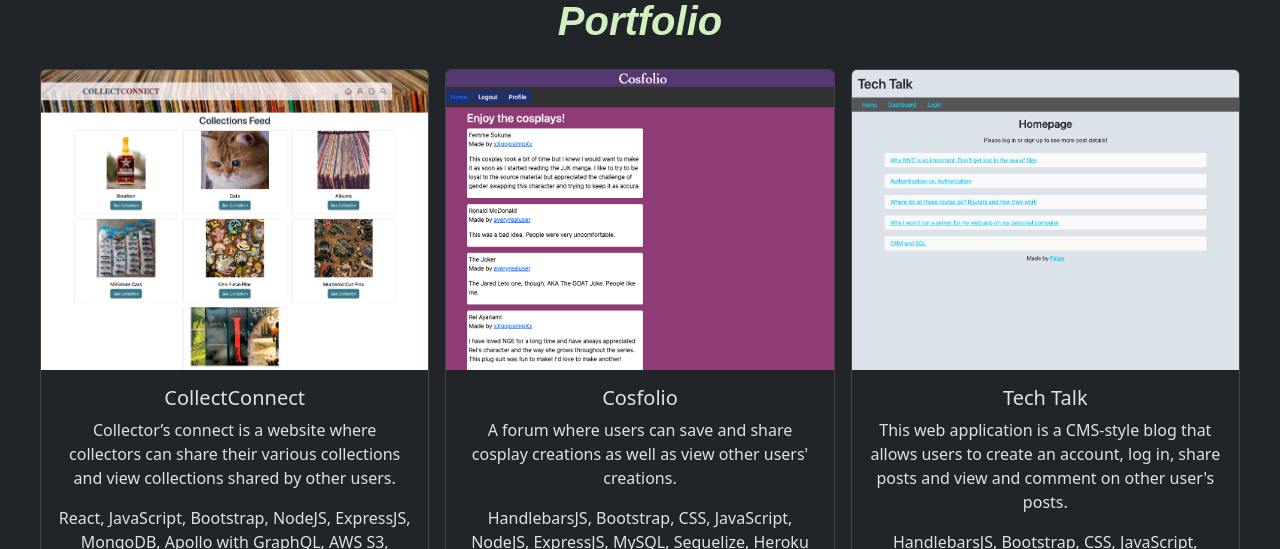
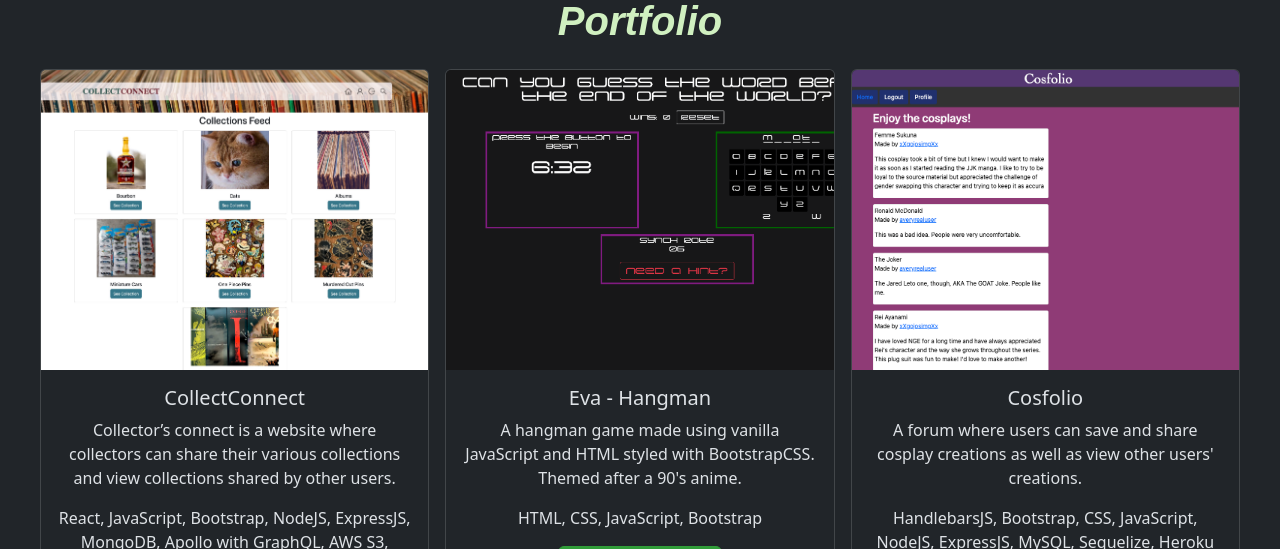
Before and after one commit to sillytsundere/dyno-folio, a React (Vite) app: page /portfolio in a window 1280 px wide. Shown: the part 403-952 px from the top of the page. Built offline with nearby package versions, Linux system fonts and the light colour scheme.

Commit message:
added hangman project to portfolio page

```diff
--- a/src/pages/Portfolio.jsx
+++ b/src/pages/Portfolio.jsx
@@ -1,6 +1,6 @@
 import bookquesters from "../assets/bookquesters.png";
 import cosfolio from "../assets/cosfolio.png";
-// import hangman from "../assets/hangman.png";
+import hangman from "../assets/mid-game-shot.png";
 import techTalk from "../assets/comp-sci-blog.png";
 import ajaxFolio from "../assets/ajax-folio.png";
 import jsQuiz from "../assets/js-quiz.png";
@@ -57,16 +57,16 @@ export default function Portfolio() {
       githubLink: "https://github.com/DanielTBonn/collectors-connect",
       deployedLink: "https://boiling-anchorage-11027-d19406c04dfb.herokuapp.com/",
     },
-    // {
-    //   image: hangman,
-    //   alt: "",
-    //   title: "Eva - Hangman",
-    //   description:
-    //     "A hangman game made using vanilla JavaScript and HTML styled with BootstrapCSS. Themed after a 90's anime.",
-    //   tech: "",
-    //   githubLink: "https://github.com/sillytsundere/hangman-game",
-    //   deployedLink: "N/A",
-    // },
+    {
+      image: hangman,
+      alt: "Screenshot of game being played, with timer, life count and semi-completed word, hint button is visible",
+      title: "Eva - Hangman",
+      description:
+        "A hangman game made using vanilla JavaScript and HTML styled with BootstrapCSS. Themed after a 90's anime.",
+      tech: "HTML, CSS, JavaScript, Bootstrap",
+      githubLink: "https://github.com/sillytsundere/hangman-game",
+      deployedLink: "https://sillytsundere.github.io/hangman-game/",
+    },
     {
       image: cosfolio,
       alt: "Logged in view of homepage with feed of user's cosplay creations",
```
Also changed, not shown: src/assets/mid-game-shot.png (added).
